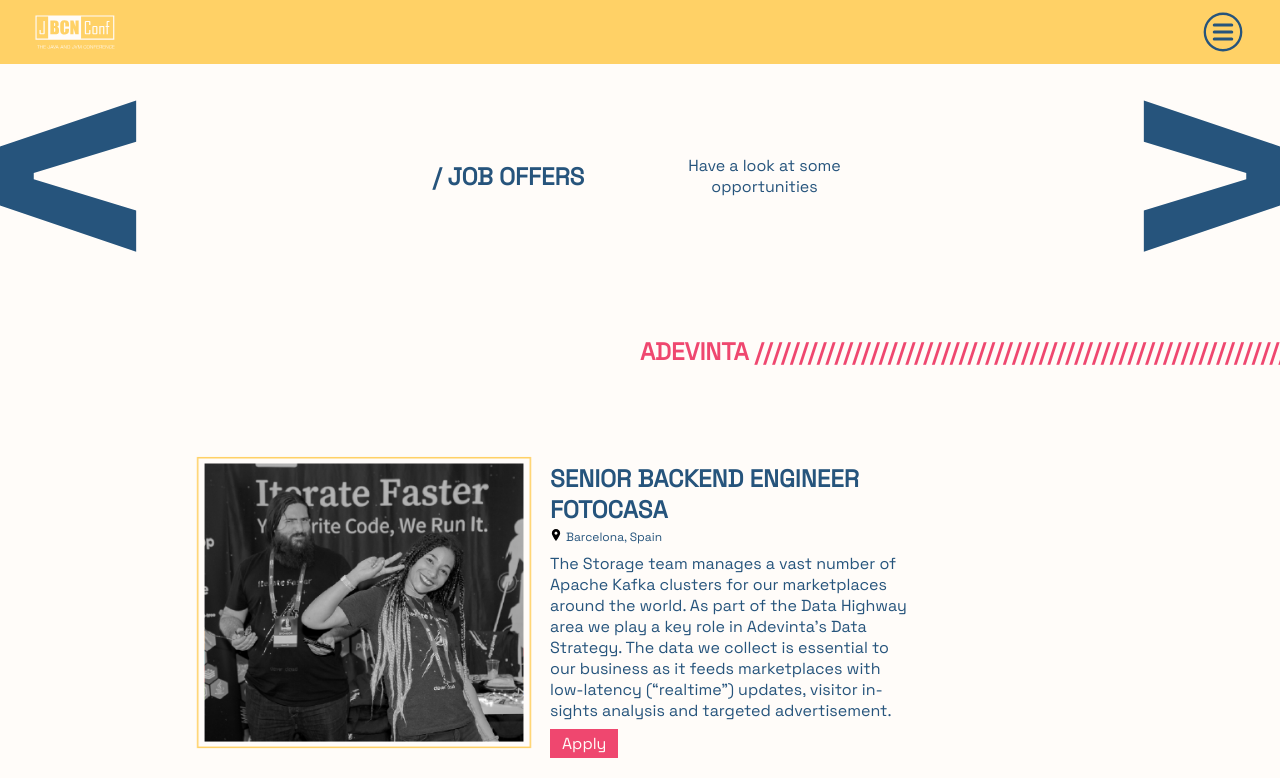
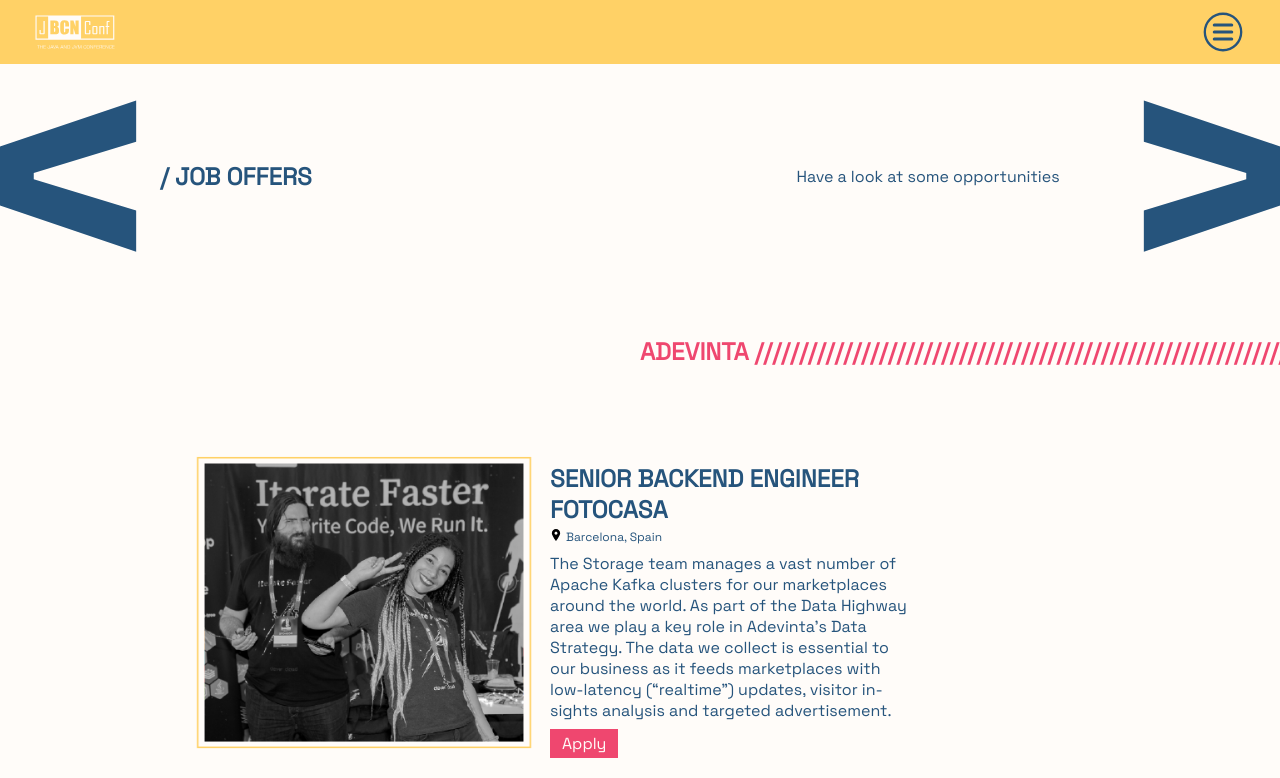
Before and after one commit to dev-bcn/dev-bcn.github.io, a React (Create React App) app: page /jobOffers in a window 1280 px wide. Shown: the top 778 px of the page. Built offline with nearby package versions, Linux system fonts and the light colour scheme.

Commit message:
Fix small issues

```diff
--- a/src/components/SectionTitle/TitleSection.tsx
+++ b/src/components/SectionTitle/TitleSection.tsx
@@ -13,28 +13,15 @@ const StyledTitleContainer = styled.div`
   display: flex;
   justify-content: center;
   align-items: center;
+  flex-direction: column;
   padding: 0 2rem;
-  @media (min-width: ${TABLET_BREAKPOINT}px) {
-    padding: unset;
-  }
-`;
+  width: 100%;
 
-const StyledTitleBody = styled.div`
-  display: flex;
-  flex-direction: column;
-  align-items: center;
-
-  @media (min-width: ${TABLET_BREAKPOINT}px) {
-    flex-direction: row;
-    justify-content: space-between;
-    padding: 0 5rem;
-    align-items: center;
-  }
   @media (min-width: ${BIG_BREAKPOINT}px) {
     flex-direction: row;
     justify-content: space-between;
     padding: 0 10rem;
-    align-items: center;
+    height: 10rem;
   }
 `;
 
@@ -43,7 +30,7 @@ const StyledTitle = styled.h1`
   font-family: SpaceGrotesk;
   padding-bottom: 1.5rem;
   text-align: center;
-  @media (min-width: ${TABLET_BREAKPOINT}px) {
+  @media (min-width: ${BIG_BREAKPOINT}px) {
     width: 40%;
     text-align: left;
     padding-bottom: unset;
@@ -60,10 +47,8 @@ const StyledSubTitle = styled.p`
 const TitleSection: FC<ISectionTitleProps> = ({ title, subtitle, color }) => {
   return (
     <StyledTitleContainer>
-      <StyledTitleBody>
         <StyledTitle color={color}>/ {title}</StyledTitle>
         <StyledSubTitle color={color}>{subtitle}</StyledSubTitle>
-      </StyledTitleBody>
     </StyledTitleContainer>
   );
 };
--- a/src/constants/BreakPoints.ts
+++ b/src/constants/BreakPoints.ts
@@ -3,3 +3,4 @@ export const TABLET_BREAKPOINT = 650;
 export const BIG_BREAKPOINT = 800;
 
 export const MAX_WIDTH = 1920;
+export const DESKTOP_CONTENT_WIDTH = 900;
--- a/src/views/JobOffers/JobOffers.tsx
+++ b/src/views/JobOffers/JobOffers.tsx
@@ -17,17 +17,9 @@ const StyledJobsSection = styled.section`
   flex-direction: column;
   justify-content: center;
   align-items: center;
-  position: relative;
   overflow-x: hidden;
 `;
 
-const StyledTitleWrapper = styled.div`
-  height: 5rem;
-  display: flex;
-  @media (min-width: 800px) {
-    height: 10rem;
-  }
-`;
 
 const StyledLessIcon = styled.img`
   position: absolute;
@@ -55,13 +47,11 @@ const JobOffers: FC = () => {
   return (
     <SectionWrapper color={COLOR_WHITE} marginTop={6}>
       <StyledJobsSection>
-        <StyledTitleWrapper>
           <TitleSection
             title="JOB OFFERS"
             subtitle="Have a look at some opportunities"
             color={COLOR_BLACK_BLUE}
           />
-        </StyledTitleWrapper>
         {width > MOBILE_BREAKPOINT && (
           <>
             <StyledLessIcon src={LessThanBlueIcon} />
--- a/src/views/JobOffers/components/JobsCard.tsx
+++ b/src/views/JobOffers/components/JobsCard.tsx
@@ -25,6 +25,7 @@ export const StyledJobsInfo = styled(motion.div)<{align:string}>`
   display: flex;
   flex-direction: column;
   color: ${COLOR_BLACK_BLUE};
+  align-items: center;
   @media (min-width: 800px) {
     width: 40%;
     align-items: ${({align}) => {
--- a/src/views/Speakers/Speakers.tsx
+++ b/src/views/Speakers/Speakers.tsx
@@ -12,12 +12,11 @@ import MoreThanBlueIcon from '../../assets/images/MoreThanBlueIcon.svg';
 import { useWindowSize } from 'react-use';
 import { MOBILE_BREAKPOINT } from '../../constants/BreakPoints';
 
-const StyledJobsSection = styled.section`
+const StyledSpeakersSection = styled.section`
   display: flex;
   flex-direction: column;
   justify-content: center;
   align-items: center;
-  position: relative;
 `;
 
 const StyledTitleWrapper = styled.div`
@@ -53,7 +52,7 @@ const Speakers: FC = ({}) => {
 
   return (
     <SectionWrapper color={COLOR_GREEN} marginTop={8}>
-      <StyledJobsSection>
+      <StyledSpeakersSection>
         <StyledTitleWrapper>
           <TitleSection
             title='SPEAKERS'
@@ -70,7 +69,7 @@ const Speakers: FC = ({}) => {
             <StyledMoreIcon src={MoreThanBlueIcon} />
           </>
         )}
-      </StyledJobsSection>
+      </StyledSpeakersSection>
     </SectionWrapper>
   );
 };
```
